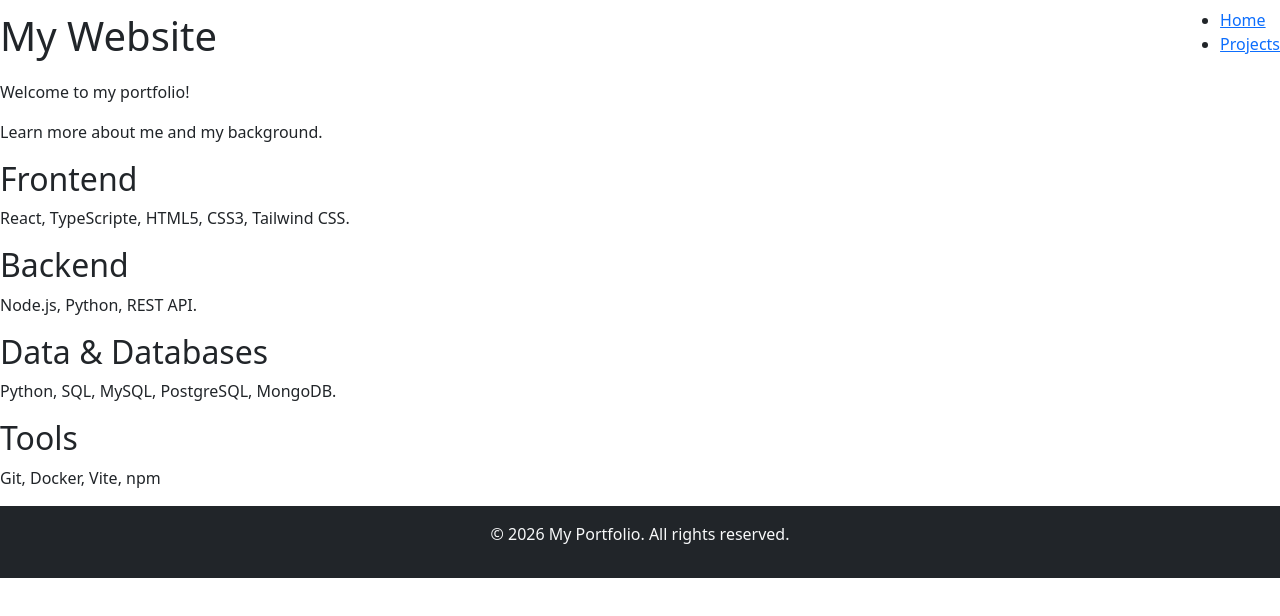
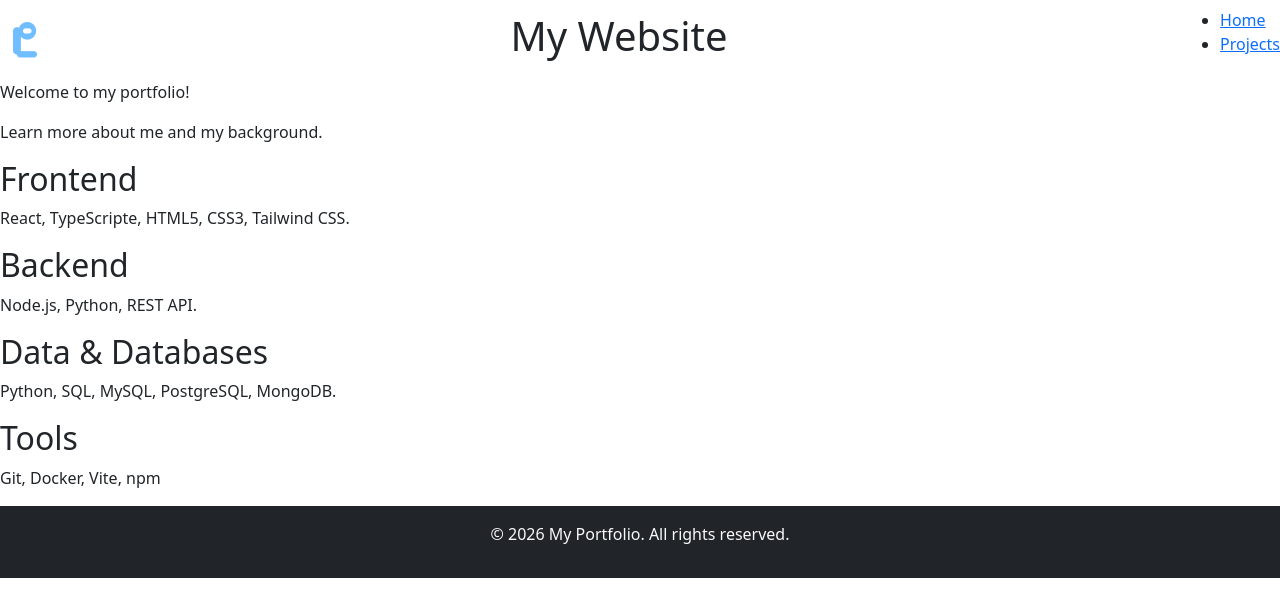
Before and after one commit to lpery-rrcp/Portfolio, a React (Vite) app: page / in a window 1280 px wide. Shown: the top 616 px of the page. Built offline with nearby package versions, Linux system fonts and the light colour scheme.

Commit message:
Added personal logo made in figma.

```diff
--- a/src/components/Navbar/Navbar.tsx
+++ b/src/components/Navbar/Navbar.tsx
@@ -1,8 +1,11 @@
 import { Link } from "react-router-dom";
+import logo from "../../assets/logo.png";
 
 function Navbar() {
   return (
     <nav className="navbar">
+      <img src={logo} alt="Logo" className="logo" />
+
       <h1>My Website</h1>
       <ul>
         <li>
```
Also changed, not shown: src/assets/logo.png (added).
